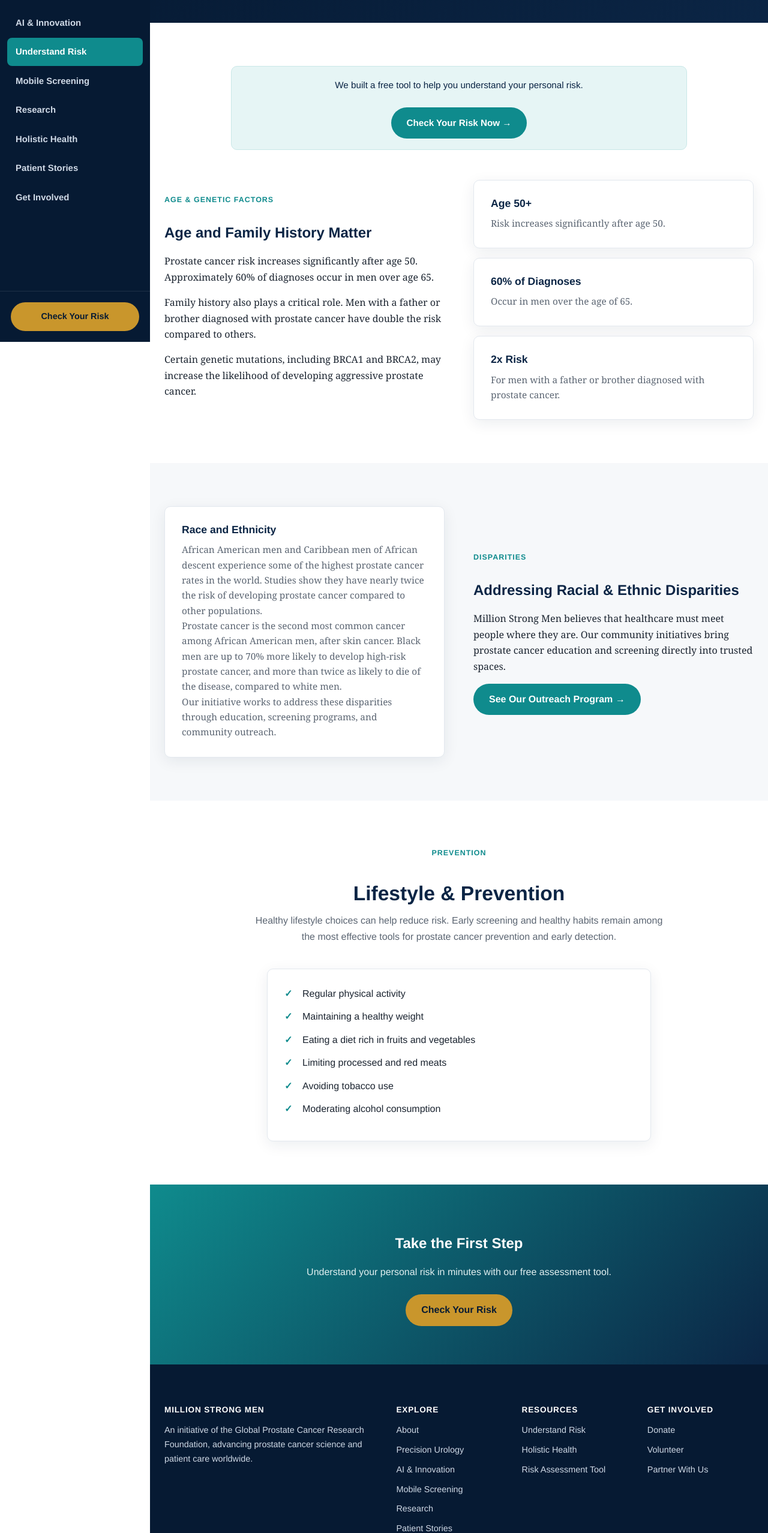
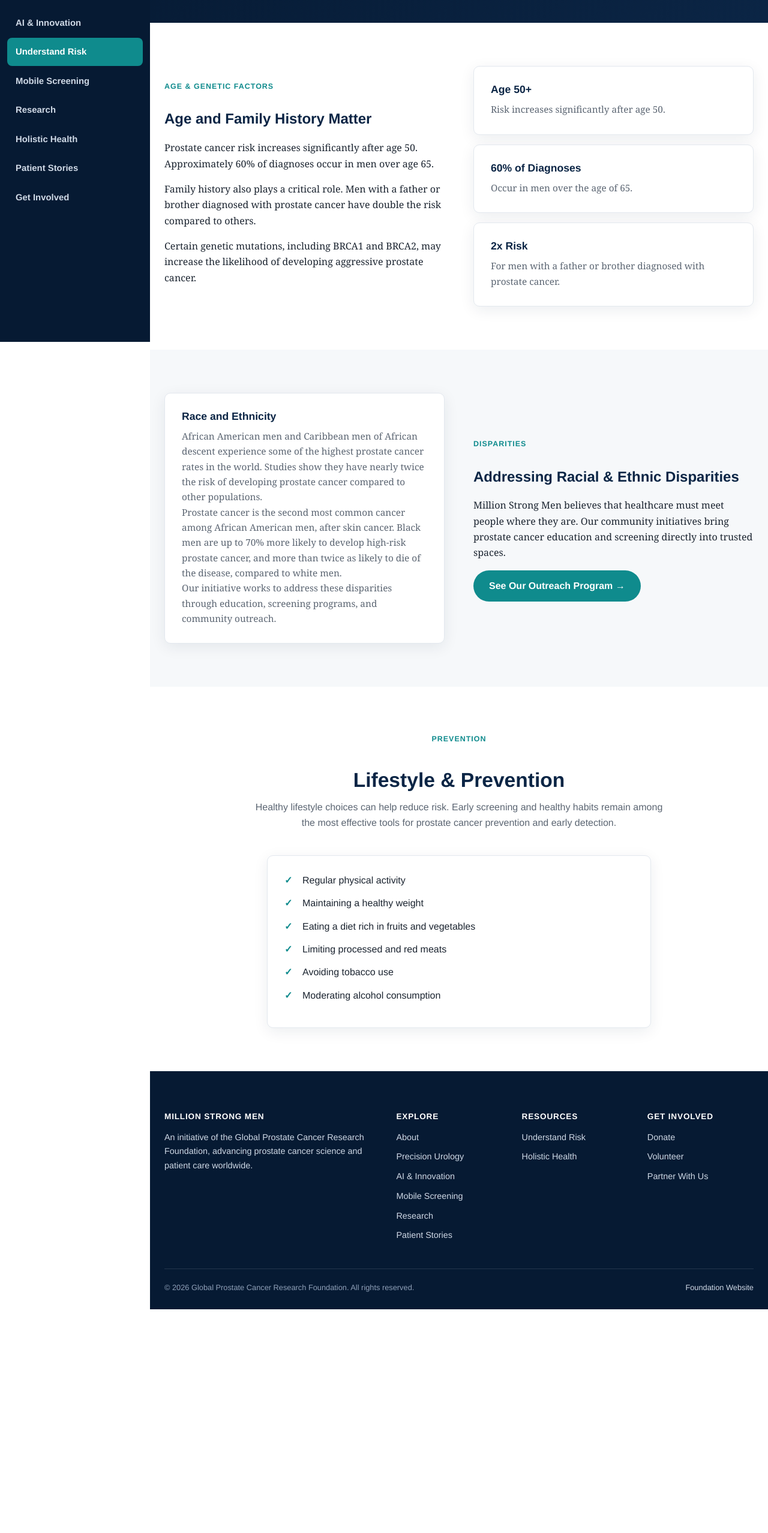
Before and after one commit to Urology-AI/million-strong-men, a plain HTML site: page risk-factors.html in a window 1280 px wide. Shown: the part 230-2786 px from the top of the page at 60% size. After the commit the page ends 2413 px from the top, so only its background shows below. Drawn offline with Linux system fonts and the light colour scheme.

Commit message:
Remove ePSA risk tool links and promo content from all pages
Co-Authored-By: Claude Sonnet 5.5 <noreply@anthropic.com>

```diff
--- a/risk-factors.html
+++ b/risk-factors.html
@@ -23,7 +23,6 @@
       <a href="patient-stories.html">Patient Stories</a>
       <a href="get-involved.html">Get Involved</a>
   </nav>
-  <div class="sidebar-cta"><a href="https://epsa.millionstrongmen.com/" target="_blank" rel="noopener">Check Your Risk</a></div>
 </aside>
 <div class="mobile-topbar">
   <span class="nav-brand"><span class="mark"></span>Million Strong Men</span>
@@ -41,12 +40,6 @@
 
 <section>
   <div class="container">
-    <div class="banner-note" style="text-align:center;max-width:760px;margin:0 auto 50px;">
-      We built a free tool to help you understand your personal risk.
-      <br><br>
-      <a href="https://epsa.millionstrongmen.com/" target="_blank" rel="noopener" class="btn btn-teal">Check Your Risk Now →</a>
-    </div>
-
     <div class="split">
       <div>
         <span class="eyebrow">Age &amp; Genetic Factors</span>
@@ -103,16 +96,6 @@
   </div>
 </section>
 
-<section class="cta-band">
-  <div class="container">
-    <h2>Take the First Step</h2>
-    <p>Understand your personal risk in minutes with our free assessment tool.</p>
-    <div style="margin-top:24px;">
-      <a href="https://epsa.millionstrongmen.com/" class="btn btn-primary" target="_blank" rel="noopener">Check Your Risk</a>
-    </div>
-  </div>
-</section>
-
 <footer class="site-footer">
   <div class="container">
     <div class="foot-grid">
@@ -136,7 +119,6 @@
         <ul>
           <li><a href="risk-factors.html">Understand Risk</a></li>
           <li><a href="holistic-health.html">Holistic Health</a></li>
-          <li><a href="https://epsa.millionstrongmen.com/" target="_blank" rel="noopener">Risk Assessment Tool</a></li>
         </ul>
       </div>
       <div>
```
Also changed, not shown: about.html (+0 -6 lines), ai-innovation.html (+0 -2 lines), get-involved.html (+0 -12 lines), holistic-health.html (+0 -2 lines), index.html (+1 -5 lines), mobile-screening.html (+0 -2 lines), patient-stories.html (+0 -2 lines), precision-urology.html (+0 -12 lines), research.html (+0 -2 lines).
